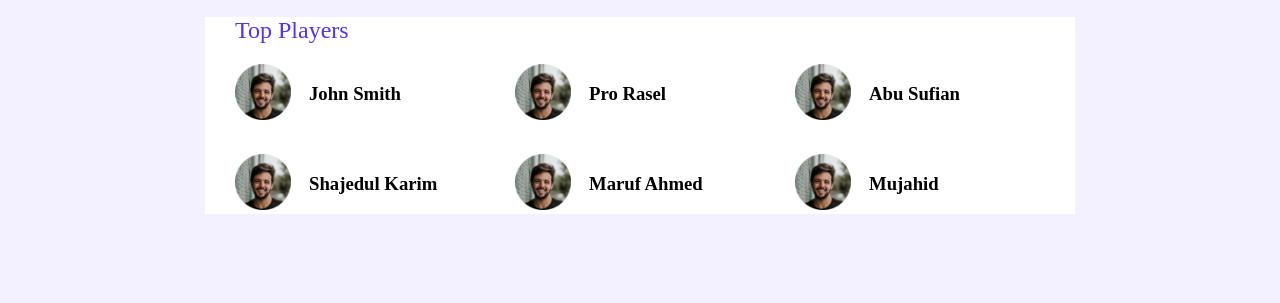
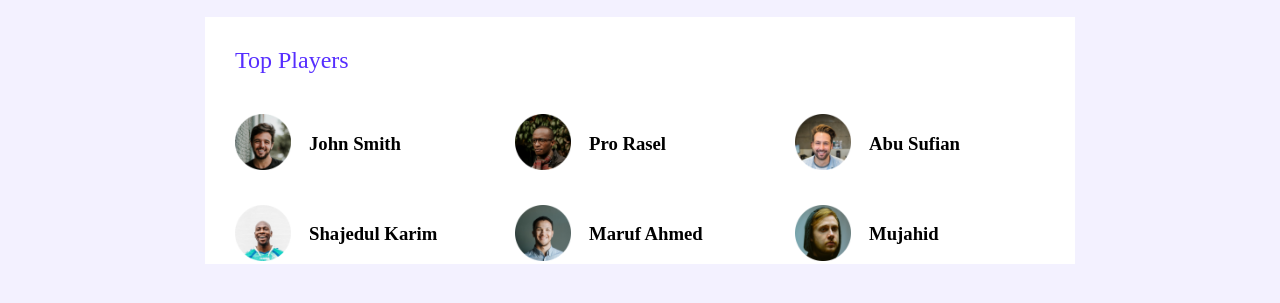
Before and after one commit to uh-shuvo/leader-board, a plain HTML site: page index.html in a window 1280 px wide. Shown: the part 67-370 px from the top of the page. Drawn offline with Linux system fonts and the light colour scheme.

Commit message:
padding added

```diff
--- a/index.html
+++ b/index.html
@@ -47,23 +47,23 @@
                             <h3 class="player-name">John Smith</h3>
                         </div>
                         <div class="player">
-                            <img src="images/players/player-1.png" alt="">
+                            <img src="images/players/player-2.png" alt="">
                             <h3 class="player-name">Pro Rasel</h3>
                         </div>
                         <div class="player">
-                            <img src="images/players/player-1.png" alt="">
+                            <img src="images/players/player-3.png" alt="">
                             <h3 class="player-name">Abu Sufian</h3>
                         </div>
                         <div class="player">
-                            <img src="images/players/player-1.png" alt="">
+                            <img src="images/players/player-4.png" alt="">
                             <h3 class="player-name">Shajedul Karim</h3>
                         </div>
                         <div class="player">
-                            <img src="images/players/player-1.png" alt="">
+                            <img src="images/players/player-5.png" alt="">
                             <h3 class="player-name">Maruf Ahmed</h3>
                         </div>
                         <div class="player">
-                            <img src="images/players/player-1.png" alt="">
+                            <img src="images/players/player-6.png" alt="">
                             <h3 class="player-name">Mujahid</h3>
                         </div>
                     </div>
--- a/style.css
+++ b/style.css
@@ -81,6 +81,8 @@ main {
 }
 
 .title-name {
+    padding-top: 30px;
+    margin-bottom: 40px;
     font-size: 24px;
     font-weight: 500;
     color: #562EFF;
```
